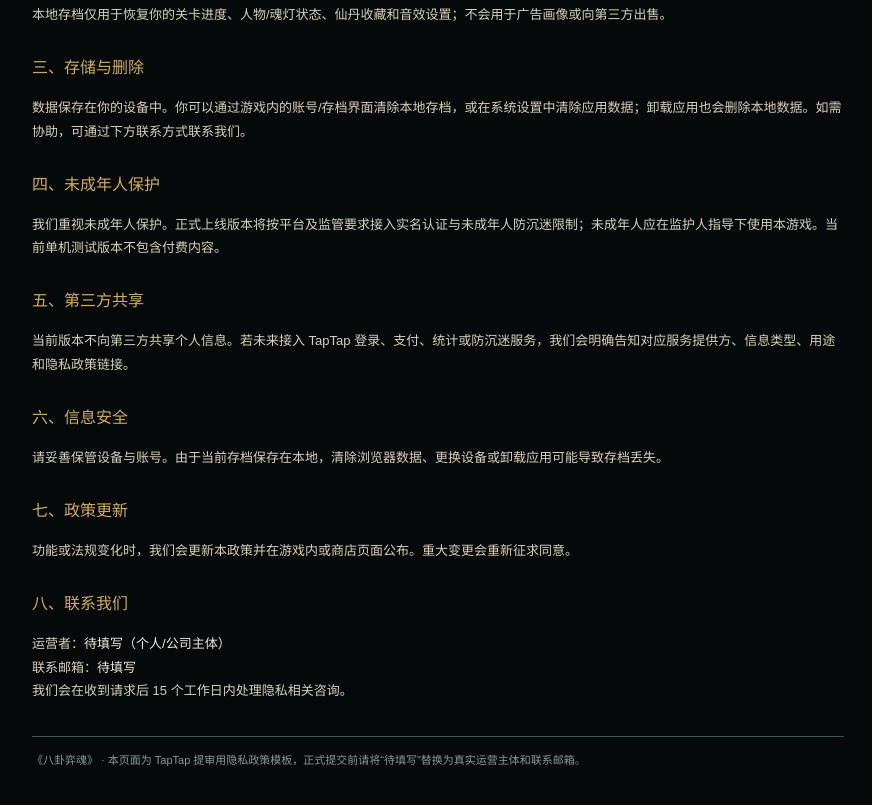
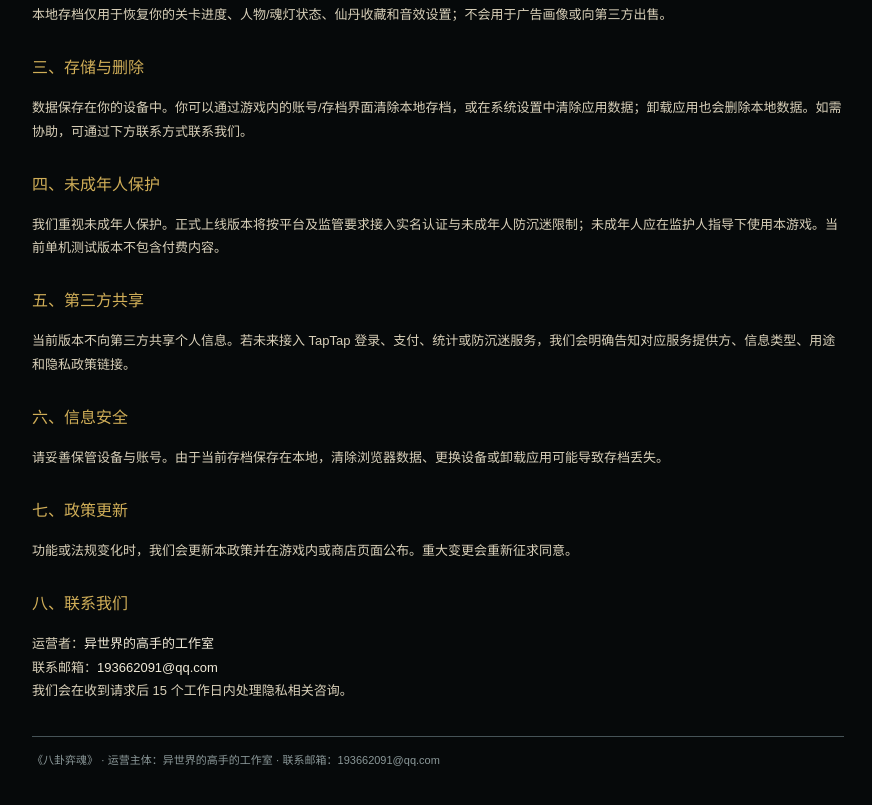
Before and after one commit to rose5221/bagua-duel, a plain HTML site: page privacy.html in a window 1280 px wide. Shown: the part 508-1313 px from the top of the page, without its empty margins (202-1074 px from the left). Drawn offline with Linux system fonts and the light colour scheme.

Commit message:
填写隐私政策运营主体与联系邮箱

```diff
--- a/privacy.html
+++ b/privacy.html
@@ -56,11 +56,11 @@
   <p>功能或法规变化时，我们会更新本政策并在游戏内或商店页面公布。重大变更会重新征求同意。</p>
 
   <h2>八、联系我们</h2>
-  <p>运营者：<strong>待填写（个人/公司主体）</strong><br>
-  联系邮箱：<strong>待填写</strong><br>
+  <p>运营者：<strong>异世界的高手的工作室</strong><br>
+  联系邮箱：<strong>193662091@qq.com</strong><br>
   我们会在收到请求后 15 个工作日内处理隐私相关咨询。</p>
 
-  <footer>《八卦弈魂》 · 本页面为 TapTap 提审用隐私政策模板，正式提交前请将“待填写”替换为真实运营主体和联系邮箱。</footer>
+  <footer>《八卦弈魂》 · 运营主体：异世界的高手的工作室 · 联系邮箱：193662091@qq.com</footer>
 </main>
 </body>
 </html>
```
Also changed, not shown: 原创及素材权属声明模板.txt (added), 2 other files.
